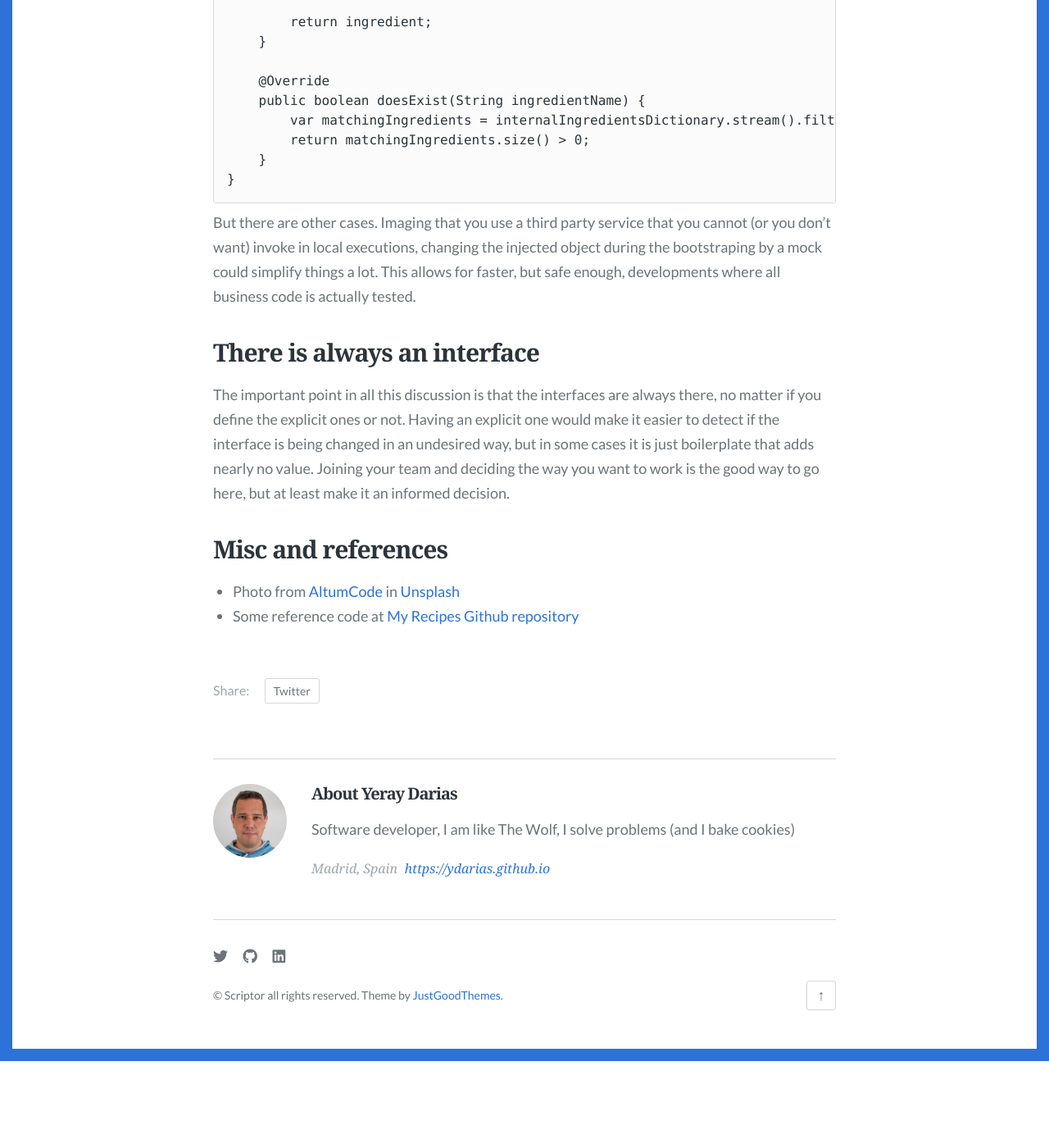
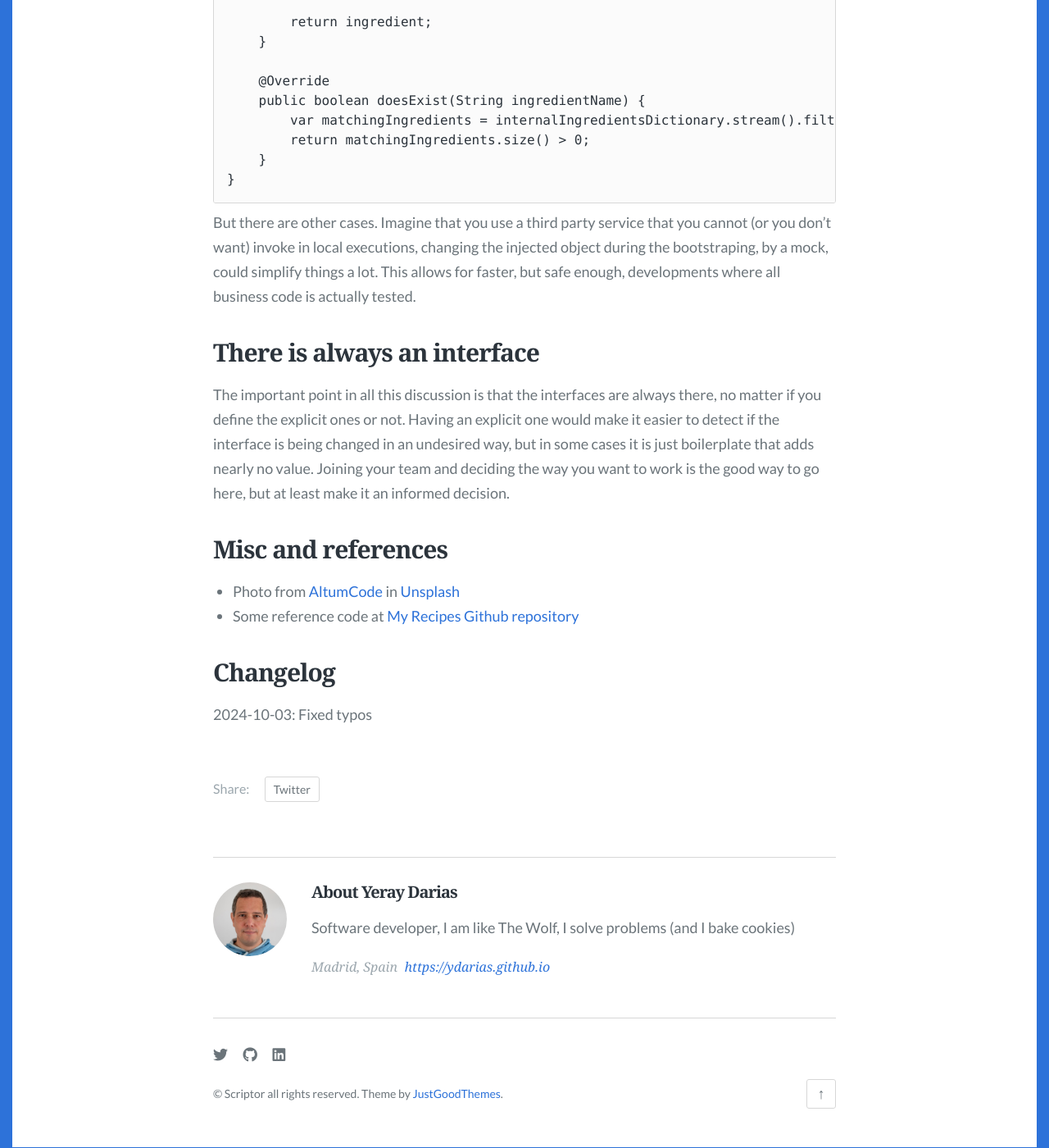
Before and after one commit to ydarias/ydarias.github.io, a Jekyll site: the page built from _posts/2024-10-02-interface-keyword-in-hexagonal-architecture.md, in a window 1280 px wide and 1400 px high, scrolled down 5720 px. Shown: the whole window at 82% size. Built offline with Jekyll 4.4.1, drawn with Linux system fonts in a browser that asks for light colours; some web fonts are replaced; before the commit the page ends 7014 px from its top, so only the background shows below that.

Commit message:
Fixed typos

````diff
--- a/_posts/2024-10-02-interface-keyword-in-hexagonal-architecture.md
+++ b/_posts/2024-10-02-interface-keyword-in-hexagonal-architecture.md
@@ -119,7 +119,7 @@ public class InMemoryIngredientsRepository implements ForPersistingIngredients {
 }
 ```
 
-But there are other cases. Imaging that you use a third party service that you cannot (or you don't want) invoke in local executions, changing the injected object during the bootstraping by a mock could simplify things a lot. This allows for faster, but safe enough, developments where all business code is actually tested.
+But there are other cases. Imagine that you use a third party service that you cannot (or you don't want) invoke in local executions, changing the injected object during the bootstraping, by a mock, could simplify things a lot. This allows for faster, but safe enough, developments where all business code is actually tested.
 
 ## There is always an interface
 
@@ -129,3 +129,7 @@ The important point in all this discussion is that the interfaces are always the
 
 * Photo from <a href="https://unsplash.com/es/@altumcode?utm_content=creditCopyText&utm_medium=referral&utm_source=unsplash">AltumCode</a> in <a href="https://unsplash.com/es/fotos/encendio-la-computadora-portatil-dC6Pb2JdAqs?utm_content=creditCopyText&utm_medium=referral&utm_source=unsplash">Unsplash</a>
 * Some reference code at [My Recipes Github repository](https://github.com/ydarias/my-recipes)
+
+## Changelog
+
+2024-10-03: Fixed typos
````
